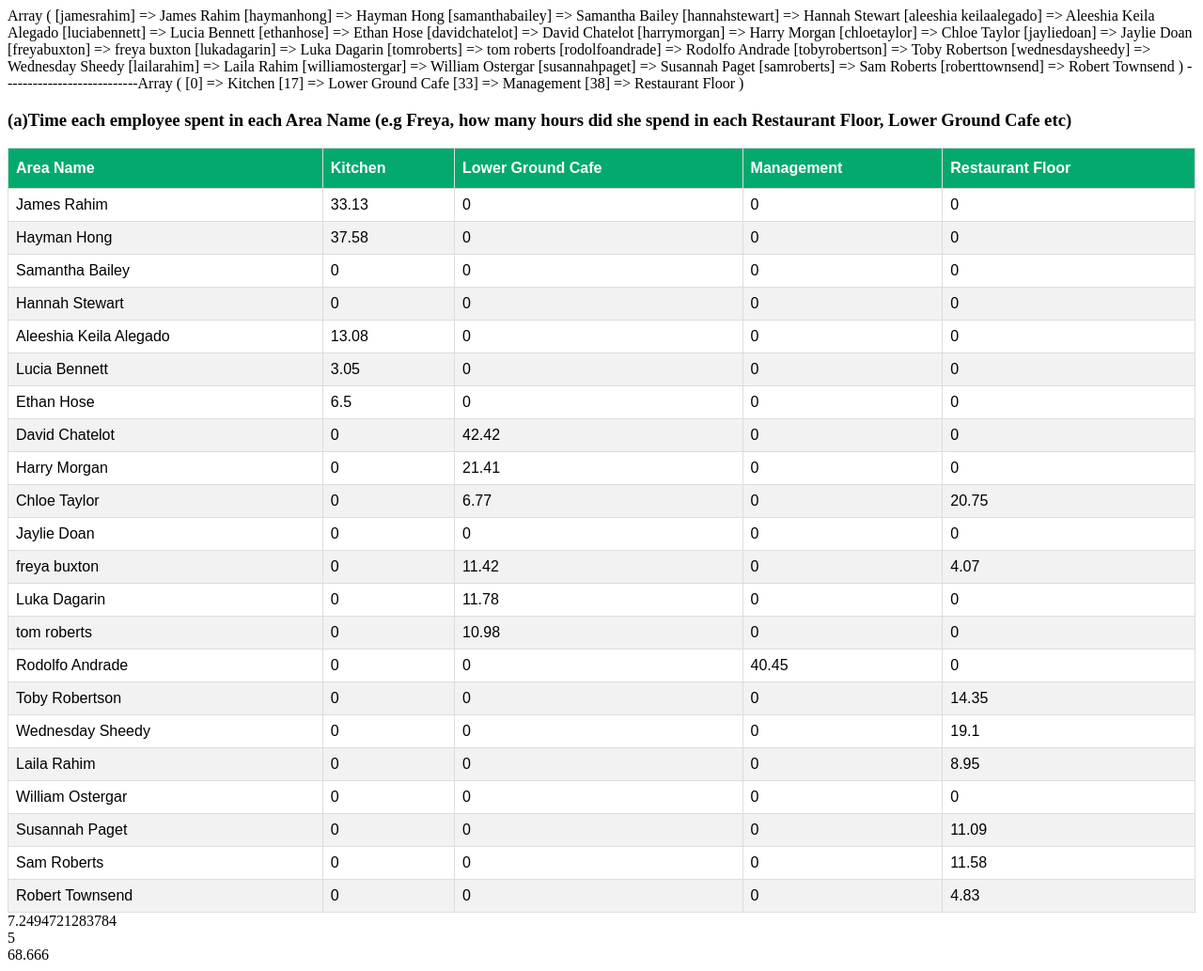
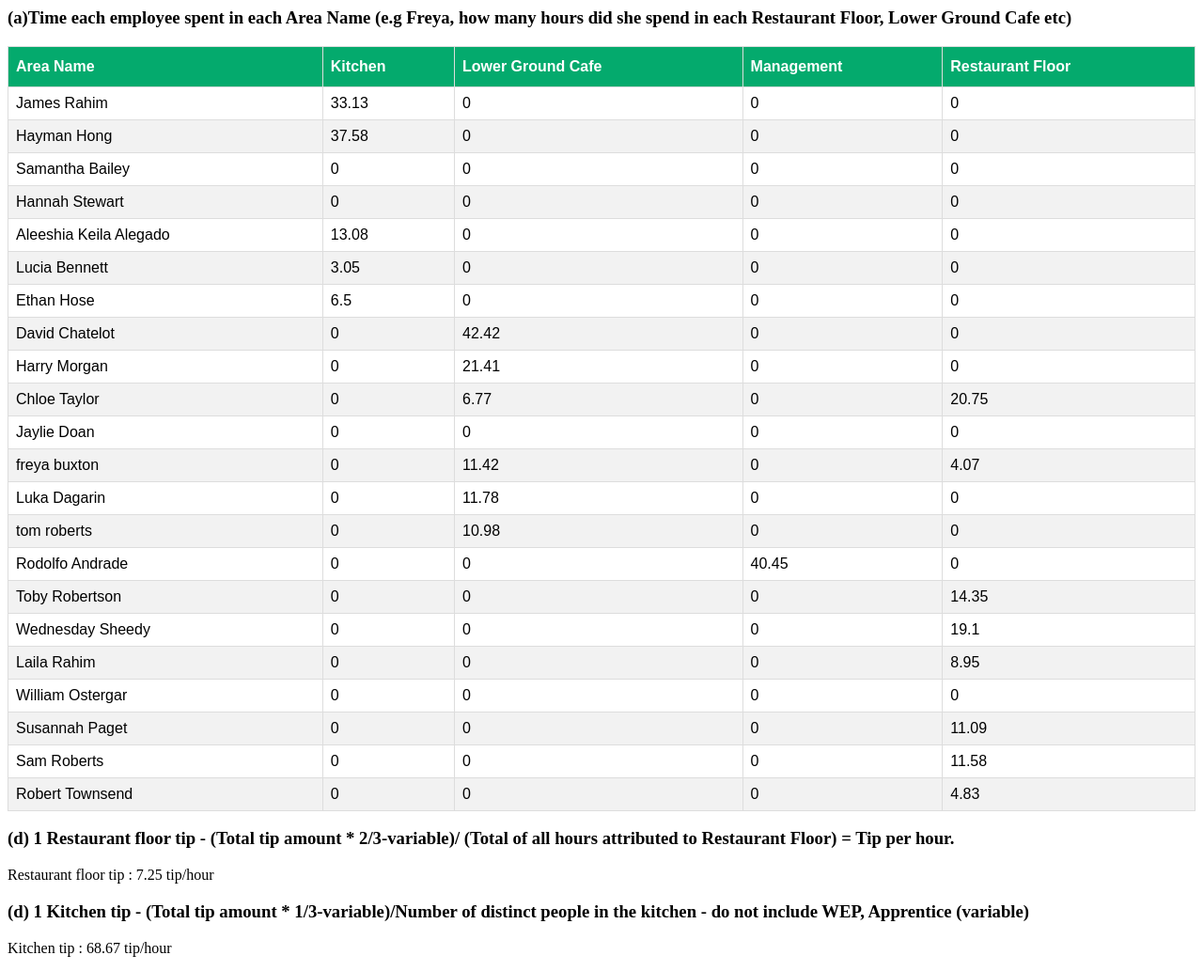
Before and after one commit to themehunk/deputy, a PHP site: page /export.php in a window 1280 px wide. Shown: the whole page at 94% size. Run offline with PHP 8.4, Linux system fonts and the light colour scheme; data comes from the database, SQL or seed files in the repository.

Commit message:
all 3 datat show

```diff
--- a/export.php
+++ b/export.php
@@ -96,7 +96,7 @@ if(isset($_POST["Import"])){
 // Time each employee spent in each Area Name (e.g Freya, how many hours did she spend in each Restaurant Floor, Lower Ground Cafe etc)
 function time_each_emp_area($uid,$area_name){
   $con = getdb();
-  print_r($area_name);
+ // print_r($area_name);
 
   $arraytotaltime = array();
   foreach(array_unique($uid) as $value=>$fullname){
@@ -168,7 +168,10 @@ function restaurant_tip($arraytotaltime,$total_tip){
   }
   // totala restaurent tip
  $totoalrast_sum = array_sum($total_rastorant_hour);
- echo $tip = round($total_tip*2/3,2)/$totoalrast_sum;
+  $tip = round(round($total_tip*2/3,2)/$totoalrast_sum,2);
+  echo "<h3>(d) 1 Restaurant floor tip - (Total tip amount * 2/3-variable)/ (Total of all hours attributed to Restaurant Floor) = Tip per hour.</h3>";
+  echo "<span>Restaurant floor tip  : {$tip} tip/hour</span>";
+
 }
 
 // Kitchen tip
@@ -182,11 +185,15 @@ function kitchen_tip($total_tip){
   while($row = mysqli_fetch_assoc($kitchen_result)) {
    $total_dk_emp[] = $row['unid'];
   }
-echo "<br>";
-  print_r(count($total_dk_emp));
-  echo "<br>";
 
-  echo $tip_kitchen = round($total_tip*1/3,2)/count($total_dk_emp);
+ $distinct_emp = count($total_dk_emp);
+
+
+   $tip_kitchen = round(round($total_tip*1/3,2)/$distinct_emp,2);
+
+  echo "<h3>(d) 1 Kitchen tip - (Total tip amount * 1/3-variable)/Number of distinct people in the kitchen - do not include WEP, Apprentice (variable)</h3>";
+  echo "<span> Kitchen tip  : {$tip_kitchen} tip/hour</span>";
+
 }
 
 
@@ -210,13 +217,12 @@ echo "<br>";
      }
 
 
-     print_r(array_unique($uid));
-     echo "---------------------------";
+     $unique_emp = array_unique($uid);
 
      $area_name = array_filter(array_unique($area_name));
 
      $total_tip = 1030;
-     $arraytotaltime = time_each_emp_area($uid,$area_name);
+     $arraytotaltime = time_each_emp_area($unique_emp,$area_name);
 
      /***
      $arraytotaltime = array();
```
